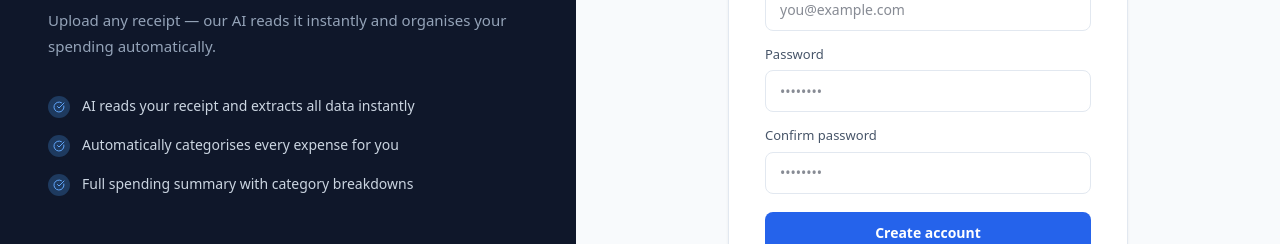
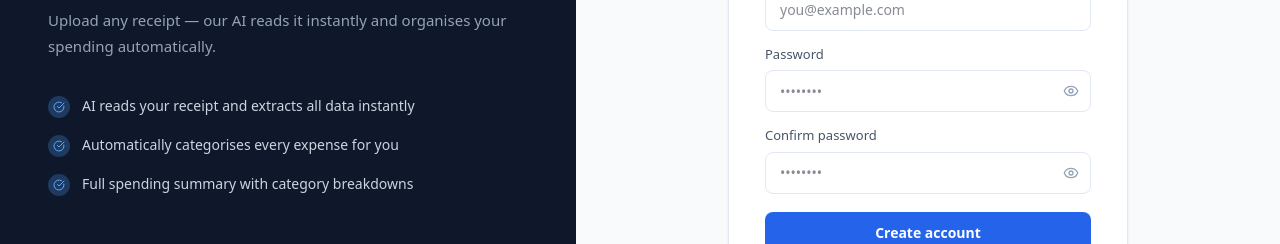
Before and after one commit to justmic007/ai_receipt_expense_assistant, a Next.js app in the folder ai_receipt_expense_assistant/frontend/: page /register in a window 1280 px wide. Shown: the part 353-597 px from the top of the page. Built offline with nearby package versions, Linux system fonts and the light colour scheme; no server answers.

Commit message:
show and hide password

```diff
--- a/ai_receipt_expense_assistant/frontend/app/(auth)/login/page.js
+++ b/ai_receipt_expense_assistant/frontend/app/(auth)/login/page.js
@@ -7,6 +7,7 @@ import { setCredentials } from "@/store/authSlice";
 import api from "@/lib/api";
 import Link from "next/link";
 import toast from "react-hot-toast";
+import { Eye, EyeOff } from "lucide-react";
 
 export default function LoginPage() {
     const router = useRouter();
@@ -14,6 +15,7 @@ export default function LoginPage() {
     const [form, setForm] = useState({ email: "", password: "" });
     const [errors, setErrors] = useState({});
     const [isLoading, setIsLoading] = useState(false);
+    const [showPassword, setShowPassword] = useState(false);
 
     const validate = () => {
         const e = {};
@@ -95,15 +97,24 @@ export default function LoginPage() {
                     <label style={{ display: "block", fontSize: 13, fontWeight: 500, color: "var(--text-secondary)", marginBottom: 6 }}>
                         Password
                     </label>
+                    <div style={{ position: "relative" }}>
                         <input
-                        type="password"
+                            type={showPassword ? "text" : "password"}
                             value={form.password}
                             onChange={(e) => { setForm({ ...form, password: e.target.value }); setErrors({ ...errors, password: "" }); }}
                             placeholder="••••••••"
-                        style={inputStyle("password")}
+                            style={{ ...inputStyle("password"), paddingRight: 40 }}
                             onFocus={(e) => { if (!errors.password) e.target.style.borderColor = "var(--blue)"; }}
                             onBlur={(e) => { if (!errors.password) e.target.style.borderColor = "var(--border)"; }}
                         />
+                        <button
+                            type="button"
+                            onClick={() => setShowPassword(p => !p)}
+                            style={{ position: "absolute", right: 12, top: "50%", transform: "translateY(-50%)", background: "none", border: "none", cursor: "pointer", color: "var(--text-muted)", padding: 0, display: "flex" }}
+                        >
+                            {showPassword ? <EyeOff size={16} /> : <Eye size={16} />}
+                        </button>
+                    </div>
                     {errors.password && <p style={{ fontSize: 12, color: "var(--error)", marginTop: 4 }}>{errors.password}</p>}
                 </div>
 
--- a/ai_receipt_expense_assistant/frontend/app/(auth)/register/page.js
+++ b/ai_receipt_expense_assistant/frontend/app/(auth)/register/page.js
@@ -5,6 +5,7 @@ import { useRouter } from "next/navigation";
 import api from "@/lib/api";
 import Link from "next/link";
 import toast from "react-hot-toast";
+import { Eye, EyeOff } from "lucide-react";
 
 const fields = [
     { key: "full_name", label: "Full name", type: "text", placeholder: "Micah Johnson" },
@@ -18,6 +19,7 @@ export default function RegisterPage() {
     const [form, setForm] = useState({ full_name: "", email: "", password: "", confirmPassword: "" });
     const [errors, setErrors] = useState({});
     const [isLoading, setIsLoading] = useState(false);
+    const [showPasswords, setShowPasswords] = useState({ password: false, confirmPassword: false });
 
     const validate = () => {
         const e = {};
@@ -87,15 +89,26 @@ export default function RegisterPage() {
                         <label style={{ display: "block", fontSize: 13, fontWeight: 500, color: "var(--text-secondary)", marginBottom: 6 }}>
                             {label}
                         </label>
+                        <div style={{ position: "relative" }}>
                             <input
-                            type={type}
+                                type={type === "password" ? (showPasswords[key] ? "text" : "password") : type}
                                 value={form[key]}
                                 onChange={(e) => { setForm({ ...form, [key]: e.target.value }); setErrors({ ...errors, [key]: "" }); }}
                                 placeholder={placeholder}
-                            style={inputStyle(key)}
+                                style={{ ...inputStyle(key), paddingRight: type === "password" ? 40 : 14 }}
                                 onFocus={(e) => { if (!errors[key]) e.target.style.borderColor = "var(--blue)"; }}
                                 onBlur={(e) => { if (!errors[key]) e.target.style.borderColor = "var(--border)"; }}
                             />
+                            {type === "password" && (
+                                <button
+                                    type="button"
+                                    onClick={() => setShowPasswords(p => ({ ...p, [key]: !p[key] }))}
+                                    style={{ position: "absolute", right: 12, top: "50%", transform: "translateY(-50%)", background: "none", border: "none", cursor: "pointer", color: "var(--text-muted)", padding: 0, display: "flex" }}
+                                >
+                                    {showPasswords[key] ? <EyeOff size={16} /> : <Eye size={16} />}
+                                </button>
+                            )}
+                        </div>
                         {errors[key] && <p style={{ fontSize: 12, color: "var(--error)", marginTop: 4 }}>{errors[key]}</p>}
                     </div>
                 ))}
--- a/ai_receipt_expense_assistant/frontend/app/providers.jsx
+++ b/ai_receipt_expense_assistant/frontend/app/providers.jsx
@@ -29,6 +29,7 @@ export default function Providers({ children }) {
                 {children}
                 <Toaster
                     position="top-center"
+                    containerStyle={{ top: 60 }}
                     toastOptions={{
                         duration: 4000,
                         style: {
```
Lines whose indentation alone changed are shown as unchanged.
